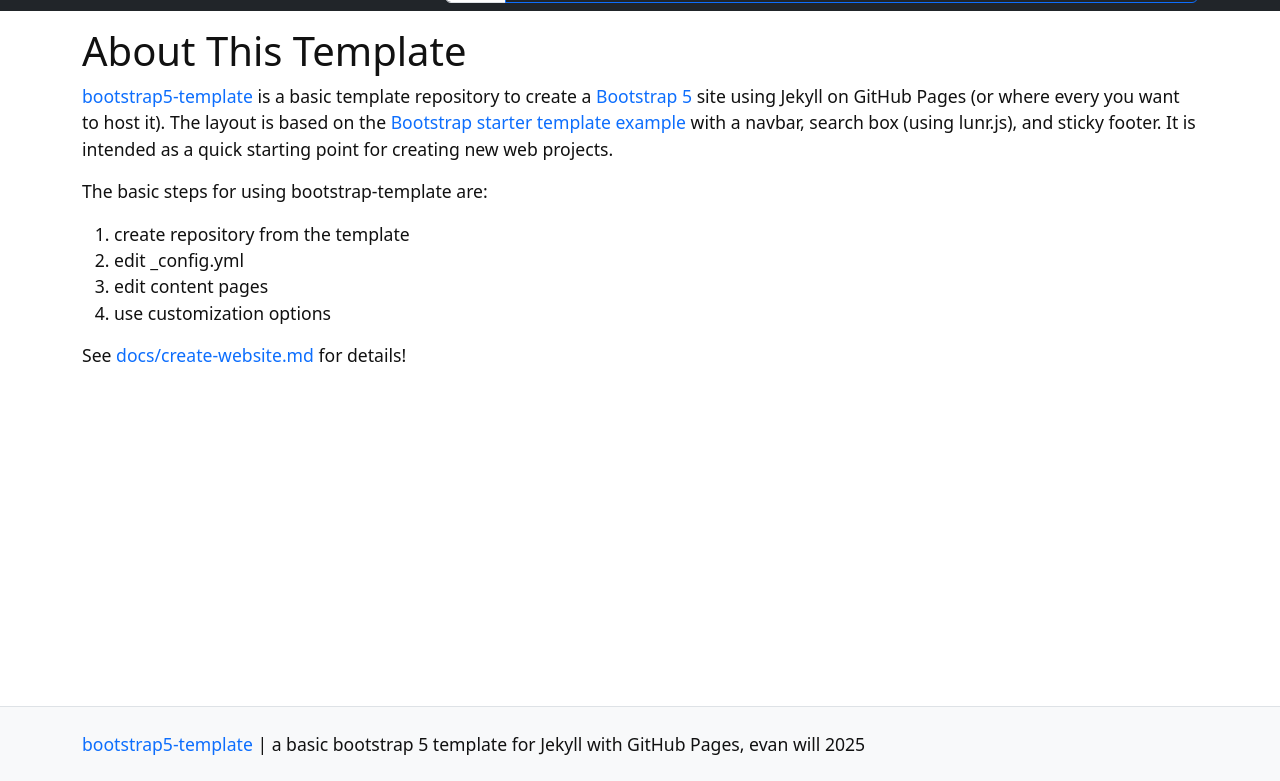
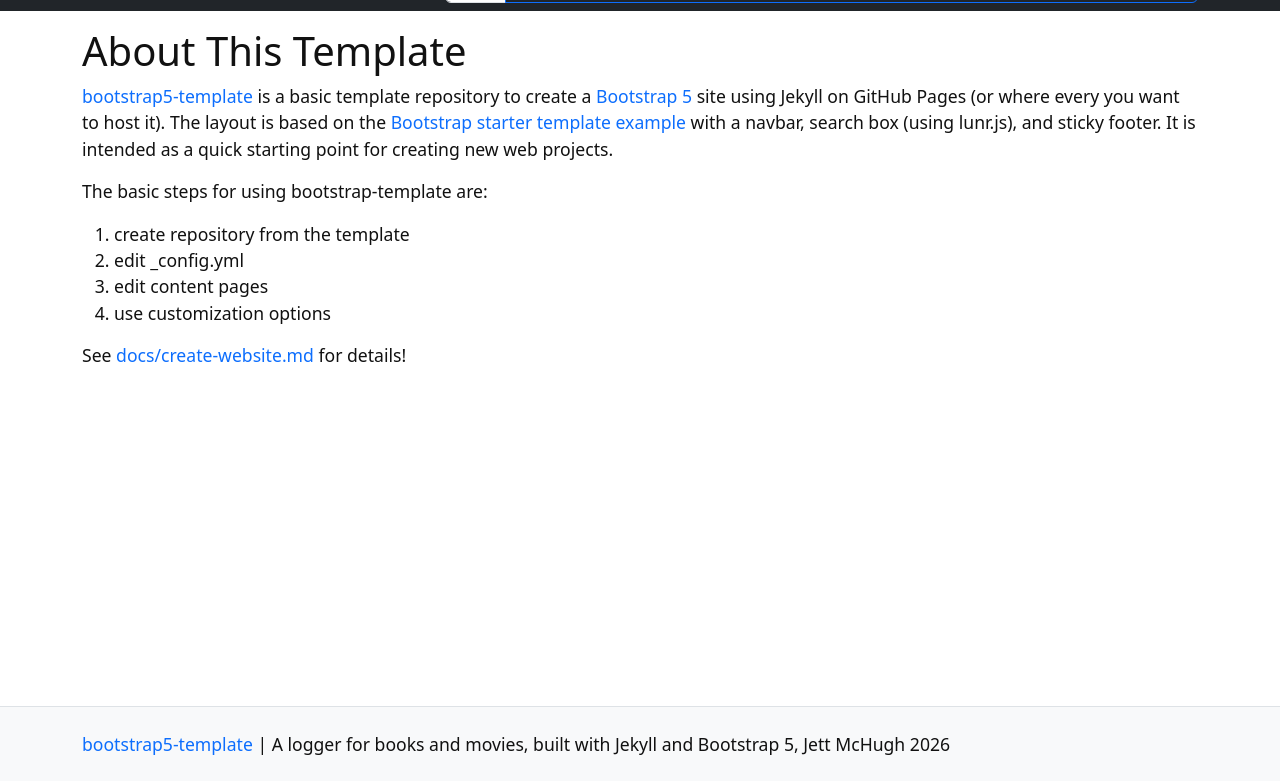
Before and after one commit to UnciaCoding/CISC3650HW1.github.io, a Jekyll site: the page built from pages/about.md, in a window 1280 px wide, cut to the strip 119-900 px from the top of the page. Built offline with Jekyll 4.4.1, drawn with Linux system fonts in a browser that asks for light colours.

Commit message:
Update _config.yml

```diff
--- a/_config.yml
+++ b/_config.yml
@@ -10,9 +10,9 @@
 # SITE SETTINGS
 #
 title: bootstrap5-template
-description: "a basic bootstrap 5 template for Jekyll with GitHub Pages"
-year: 2025
-author: evan will
+description: "A logger for books and movies, built with Jekyll and Bootstrap 5"
+year: 2026
+author: Jett McHugh
 #organization-name:
 # add search box to navbar, true/false
 search: true
```
